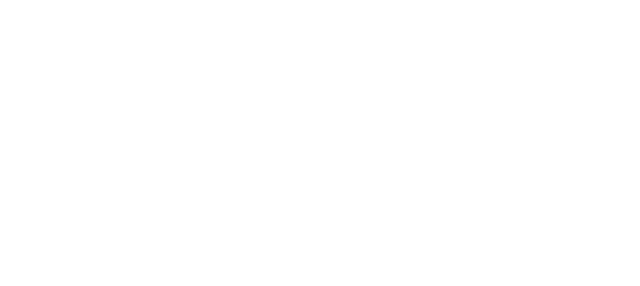
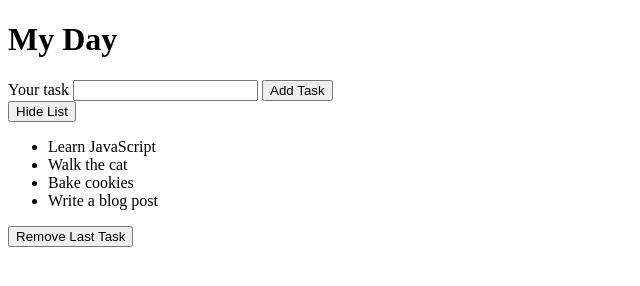
Before and after one commit to mohsensh7122/task-list, a plain HTML site: page index.html in a window 1280 px wide. Shown: the whole page, without its empty margins (0-640 px from the left). Drawn offline with Linux system fonts and the light colour scheme.

Commit message:
Added the HTML structure

```diff
--- a/index.html
+++ b/index.html
@@ -1,5 +1,6 @@
 <!DOCTYPE html>
 <html lang="en">
+
 <head>
     <meta charset="UTF-8">
     <meta http-equiv="X-UA-Compatible" content="IE=edge">
@@ -7,7 +8,31 @@
     <link rel="stylesheet" href="css/style.css">
     <title>Task List</title>
 </head>
+
 <body>
+    <div class="wrapper">
+        <header>
+            <h1 id="headline">My Day</h1>
+            <div class="group">
+                <label for="main">Your task</label>
+                <input type="text" id="main" class="input-main" />
+                <button id="btn-main">Add Task</button>
+            </div>
+        </header>
+
+        <button class="btn-toggle">Hide List</button>
+
+        <div class="list-container">
+            <ul>
+                <li>Learn JavaScript</li>
+                <li>Walk the cat</li>
+                <li>Bake cookies</li>
+                <li>Write a blog post</li>
+            </ul>
+            <button class="btn-remove">Remove Last Task</button>
+        </div>
+    </div>
     <script src="app.js"></script>
 </body>
+
 </html>
```
